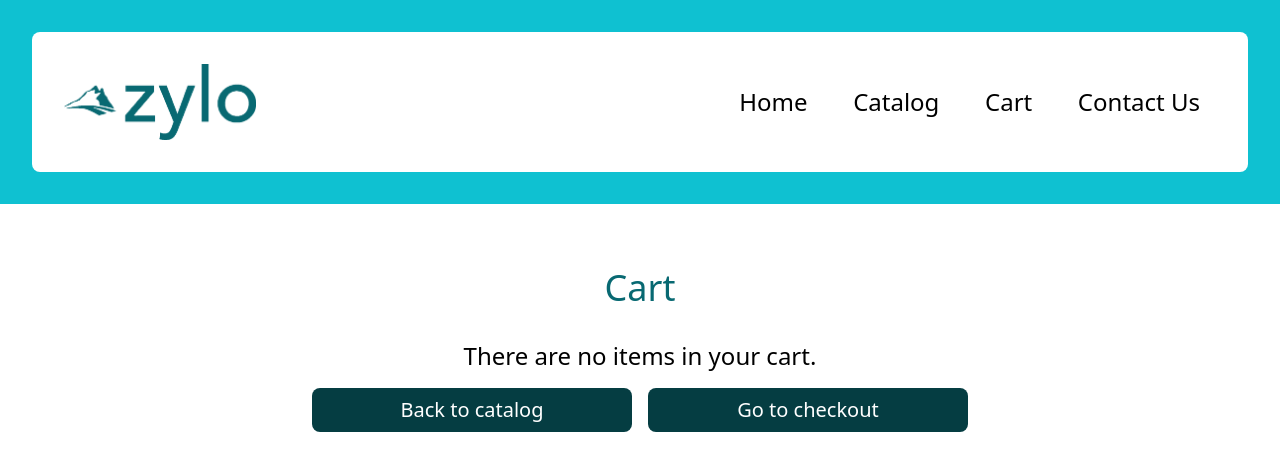
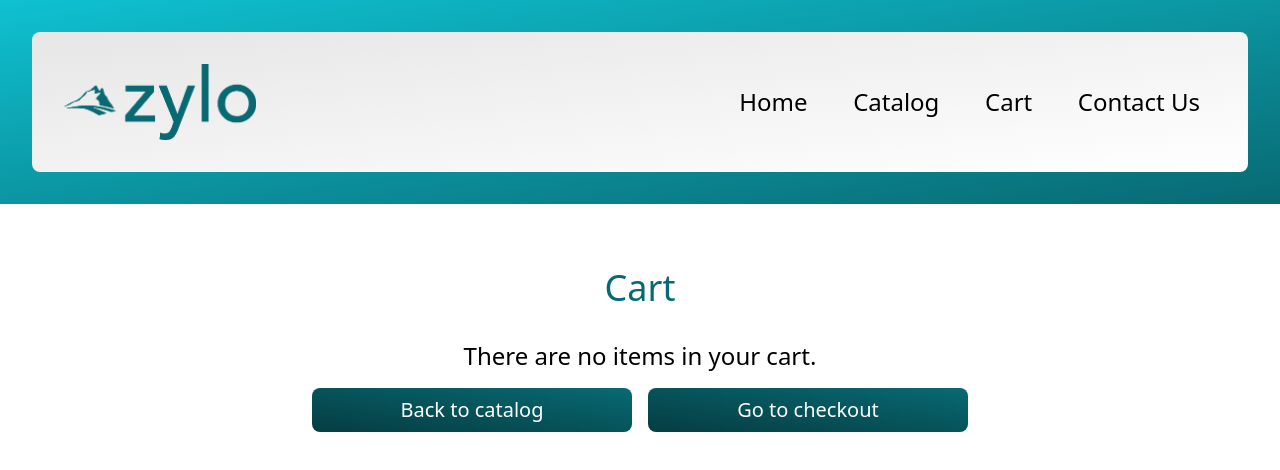
Before and after one commit to 0xShay/zylo-platform, a React (Create React App) app: page /cart in a window 1280 px wide. Shown: the top 470 px of the page. Built offline with nearby package versions, Linux system fonts and the light colour scheme; the HTML template or start-up script is replaced by a standard one.

Commit message:
Gradient bgs

```diff
--- a/src/components/Header.tsx
+++ b/src/components/Header.tsx
@@ -5,8 +5,8 @@ import {
 function Header() {
 
     return (
-            <div className="bg-zylo-blue-100 p-8 flex justify-center items-center">
-                <div className="bg-white p-4 xl:p-8 w-full flex flex-col xl:flex-row justify-between items-center xl:items-left rounded-lg">
+            <div className="bg-gradient-to-br from-zylo-blue-100 to-zylo-blue-300 p-8 flex justify-center items-center">
+                <div className="bg-gradient-to-tl from-white to-zylo-gray p-4 xl:p-8 w-full flex flex-col xl:flex-row justify-between items-center xl:items-left rounded-lg">
                     <NavLink to="/" className="w-1/2 xl:w-1/6">
                         <img src="/zylo-logo.png" alt="Zylo Logo" />
                     </NavLink>
--- a/src/components/catalog/CatalogProduct.tsx
+++ b/src/components/catalog/CatalogProduct.tsx
@@ -11,7 +11,7 @@ interface CatalogProductProps {
 const CatalogProduct: React.FC<CatalogProductProps> = ({ id, name, description, imageURL }) => {
 
     return (
-        <Link to={`/product/${id}`} className="shadow-lg rounded-xl hover:bg-zylo-gray hover:cursor-pointer p-4 flex flex-col items-center justify-between w-60 h-80">
+        <Link to={`/product/${id}`} className="bg-gradient-to-br from-white to-lightgray hover:from-lightgray hover:to-white shadow-lg rounded-xl hover:cursor-pointer p-4 flex flex-col items-center justify-between w-60 h-80">
             <div className="text-xl text-zylo-blue-300">{name}</div>
             <img src={imageURL} alt={name} className="w-full h-auto object-cover object-center" style={{ aspectRatio: '1/1' }} />
         </Link>
--- a/src/pages/Cart.tsx
+++ b/src/pages/Cart.tsx
@@ -41,10 +41,10 @@ const Cart: React.FC<CartProps> = ({ cart, setCart }) => {
                 </div>
             ) }
             <div className="flex justify-center mt-4 mb-4 gap-4 flex-row">
-                <Link to="/catalog" className="w-1/4 text-center text-sm md:text-xl bg-zylo-blue-400 text-white p-2 rounded-lg inline-block hover:cursor-pointer hover:bg-zylo-blue-300">
+                <Link to="/catalog" className="bg-gradient-to-tr from-zylo-blue-400 to-zylo-blue-300 hover:from-zylo-blue-200 hover:to-zylo-blue-100 hover:text-zylo-blue-400 w-1/4 text-center text-sm md:text-xl text-white p-2 rounded-lg inline-block hover:cursor-pointer hover:bg-zylo-blue-300">
                     Back to catalog
                 </Link>
-                <Link to="/checkout" className="w-1/4 text-center text-sm md:text-xl bg-zylo-blue-400 text-white p-2 rounded-lg inline-block hover:cursor-pointer hover:bg-zylo-blue-300">
+                <Link to="/checkout" className="bg-gradient-to-tr from-zylo-blue-400 to-zylo-blue-300 hover:from-zylo-blue-200 hover:to-zylo-blue-100 hover:text-zylo-blue-400 w-1/4 text-center text-sm md:text-xl text-white p-2 rounded-lg inline-block hover:cursor-pointer hover:bg-zylo-blue-300">
                     Go to checkout
                 </Link>
             </div>
--- a/src/pages/ProductDetails.tsx
+++ b/src/pages/ProductDetails.tsx
@@ -46,7 +46,7 @@ const ProductDetails: React.FC<ProductDetailsProps> = ({ cart, setCart }) => {
             <div className="ml-8 mr-8 text-center text-2xl">
                 The requested product was not found in our database.
             </div>
-            <Link to="/catalog" className="ml-8 mt-4 mb-8 xl:ml-0 text-xl bg-zylo-blue-400 text-white p-2 rounded-lg inline-block hover:cursor-pointer hover:bg-zylo-blue-300">
+            <Link to="/catalog" className="bg-gradient-to-tr from-zylo-blue-400 to-zylo-blue-300 hover:from-zylo-blue-200 hover:to-zylo-blue-100 hover:text-zylo-blue-400 ml-8 mt-4 mb-8 xl:ml-0 text-xl text-white p-2 rounded-lg inline-block hover:cursor-pointer hover:bg-zylo-blue-300">
                 Back to catalog
             </Link>
         </>
@@ -59,10 +59,10 @@ const ProductDetails: React.FC<ProductDetailsProps> = ({ cart, setCart }) => {
                     <div className="ml-8 mr-8 xl:m-0 text-xl text-zylo-blue-400">{p.description}</div>
                     <div className="ml-8 mr-8 mt-4 xl:m-0 text-2xl text-zylo-blue-400">${p.price.toFixed(2)}</div>
                     <div className="flex flex-row gap-4">
-                        <div onClick={() => { addToCart(p ? p.id : -1) }} className="ml-8 mt-4 mb-8 xl:ml-0 text-xl bg-zylo-blue-400 text-white p-2 rounded-lg inline-block hover:cursor-pointer hover:bg-zylo-blue-300">
+                        <div onClick={() => { addToCart(p ? p.id : -1) }} className="bg-gradient-to-tr from-zylo-blue-400 to-zylo-blue-300 hover:from-zylo-blue-200 hover:to-zylo-blue-100 hover:text-zylo-blue-400 ml-8 mt-4 mb-8 xl:ml-0 text-xl text-white p-2 rounded-lg inline-block hover:cursor-pointer hover:bg-zylo-blue-300">
                             Add to cart
                         </div>
-                        <Link to="/catalog" className="mt-4 mb-8 text-xl bg-zylo-blue-400 text-white p-2 rounded-lg inline-block hover:cursor-pointer hover:bg-zylo-blue-300">
+                        <Link to="/catalog" className="bg-gradient-to-tr from-zylo-blue-400 to-zylo-blue-300 hover:from-zylo-blue-200 hover:to-zylo-blue-100 hover:text-zylo-blue-400 mt-4 mb-8 text-xl text-white p-2 rounded-lg inline-block hover:cursor-pointer hover:bg-zylo-blue-300">
                             Back to catalog
                         </Link>
                     </div>
```
